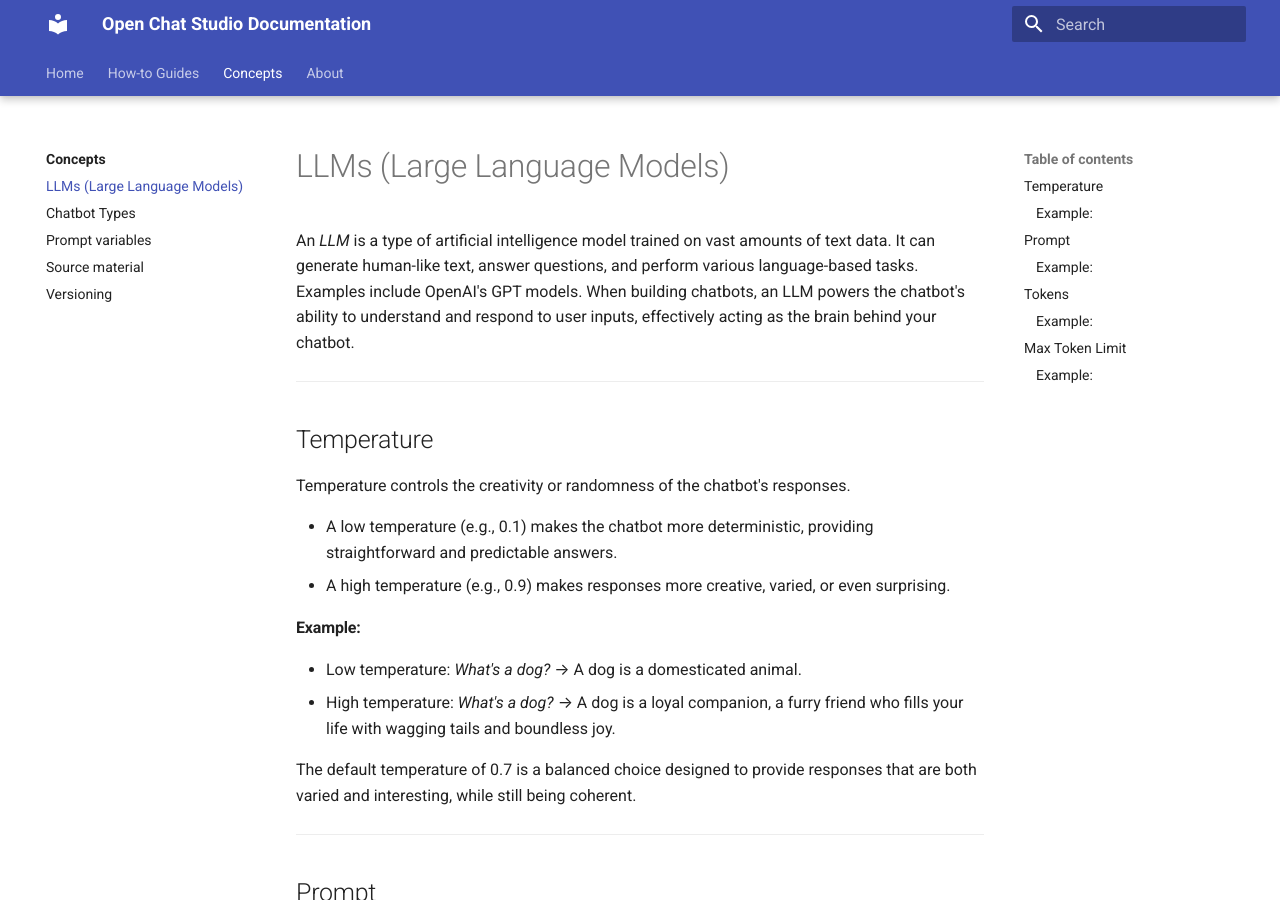
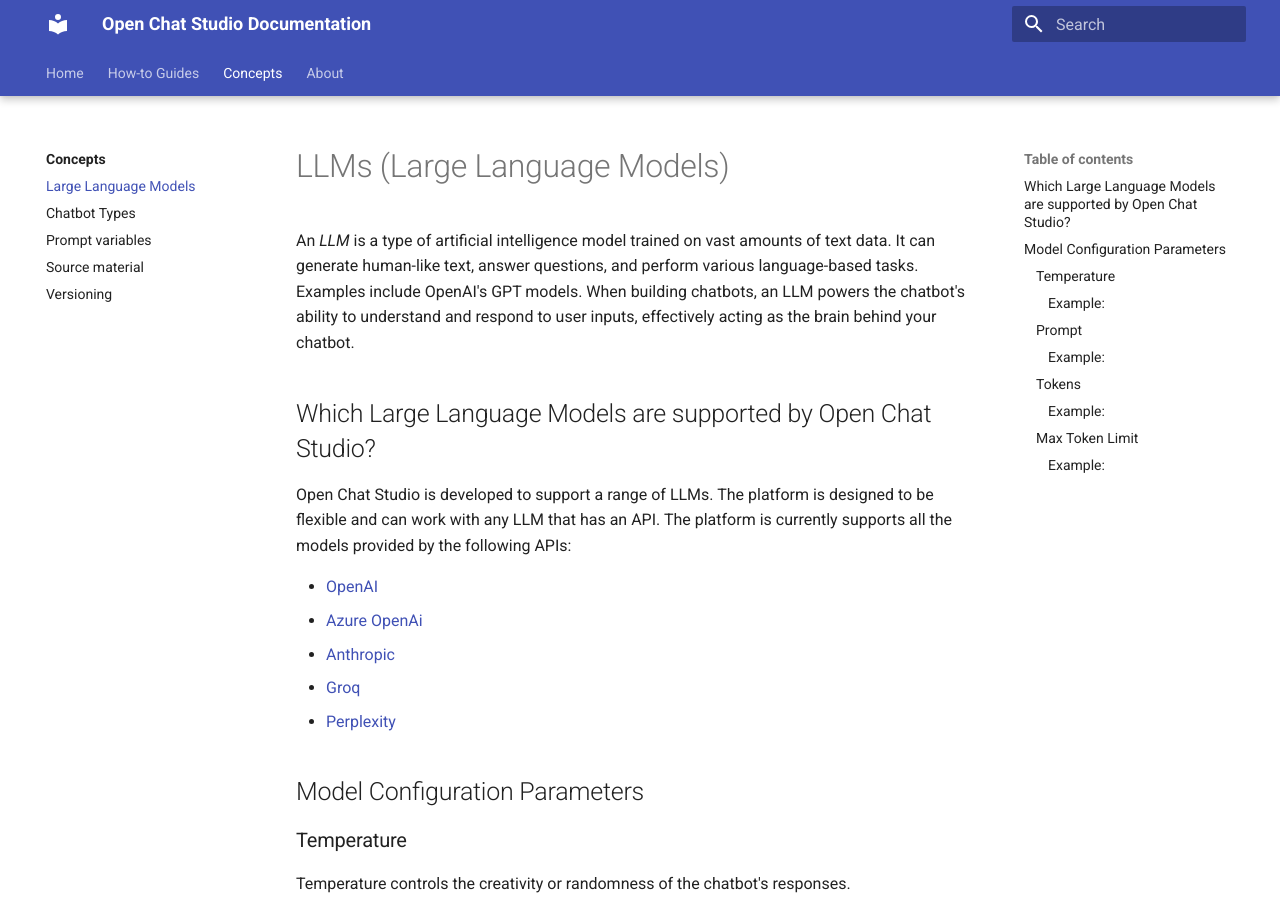
Before and after one commit to dimagi/open-chat-studio-docs, an MkDocs documentation site: the page built from docs/concepts/llm.md, in a window 1280 px wide and 900 px high. Built offline with MkDocs 1.6.1 and Material for MkDocs 9.7.7, drawn with Linux system fonts in a browser that asks for light colours.

Commit message:
move model support to LLM page

```diff
--- a/docs/concepts/llm.md
+++ b/docs/concepts/llm.md
@@ -1,16 +1,31 @@
+---
+title: Large Language Models
+---
+
 # LLMs (Large Language Models)
 An *LLM* is a type of artificial intelligence model trained on vast amounts of text data. It can generate human-like text, answer questions, and perform various language-based tasks. Examples include OpenAI's GPT models.
 When building chatbots, an LLM powers the chatbot's ability to understand and respond to user inputs, effectively acting as the brain behind your chatbot.
 
----
+## Which Large Language Models are supported by Open Chat Studio?
 
-## Temperature
+Open Chat Studio is developed to support a range of LLMs. The platform is designed to be flexible and can work with any
+LLM that has an API. The platform is currently supports all the models provided by the following APIs:
+
+* [OpenAI](https://platform.openai.com/docs/models)
+* [Azure OpenAi](https://learn.microsoft.com/en-us/azure/ai-services/openai/concepts/models?tabs=python-secure%2Cglobal-standard%2Cstandard-chat-completions)
+* [Anthropic](https://docs.anthropic.com/en/docs/about-claude/models_)
+* [Groq](https://console.groq.com/docs/models)
+* [Perplexity](https://docs.perplexity.ai/guides/model-cards)
+
+## Model Configuration Parameters
+
+### Temperature
 Temperature controls the creativity or randomness of the chatbot's responses.
 
 - A low temperature (e.g., 0.1) makes the chatbot more deterministic, providing straightforward and predictable answers.
 - A high temperature (e.g., 0.9) makes responses more creative, varied, or even surprising.
 
-####Example:
+#### Example:
 - Low temperature: *What's a dog?* → A dog is a domesticated animal.
 - High temperature: *What's a dog?* → A dog is a loyal companion, a furry friend who fills your life with wagging tails and boundless joy.
 
@@ -18,14 +33,14 @@ The default temperature of 0.7 is a balanced choice designed to provide response
 
 ---
 
-## Prompt
+### Prompt
 A prompt is the input or instructions given to the LLM to guide its response. It sets the context for the chatbot. Prompts can be as simple as a user question or as detailed as a conversation framework or role-play setup.
 
 #### Example:
 You are a helpful assistant. Answer questions clearly and concisely.
 
 
-## Tokens
+### Tokens
 Tokens are the building blocks of text that the LLM processes. A token might be a word, a part of a word, or even just punctuation.
 
 #### Example:
@@ -36,7 +51,7 @@ Tokens are important because they determine the cost and the processing complexi
 
 ---
 
-## Max Token Limit
+### Max Token Limit
 The max token limit is the maximum number of tokens the LLM can handle in a single interaction, including both the input (prompt) and output (response).
 
 #### Example:
```
Also changed, not shown: docs/about.md (+0 -11 lines).
